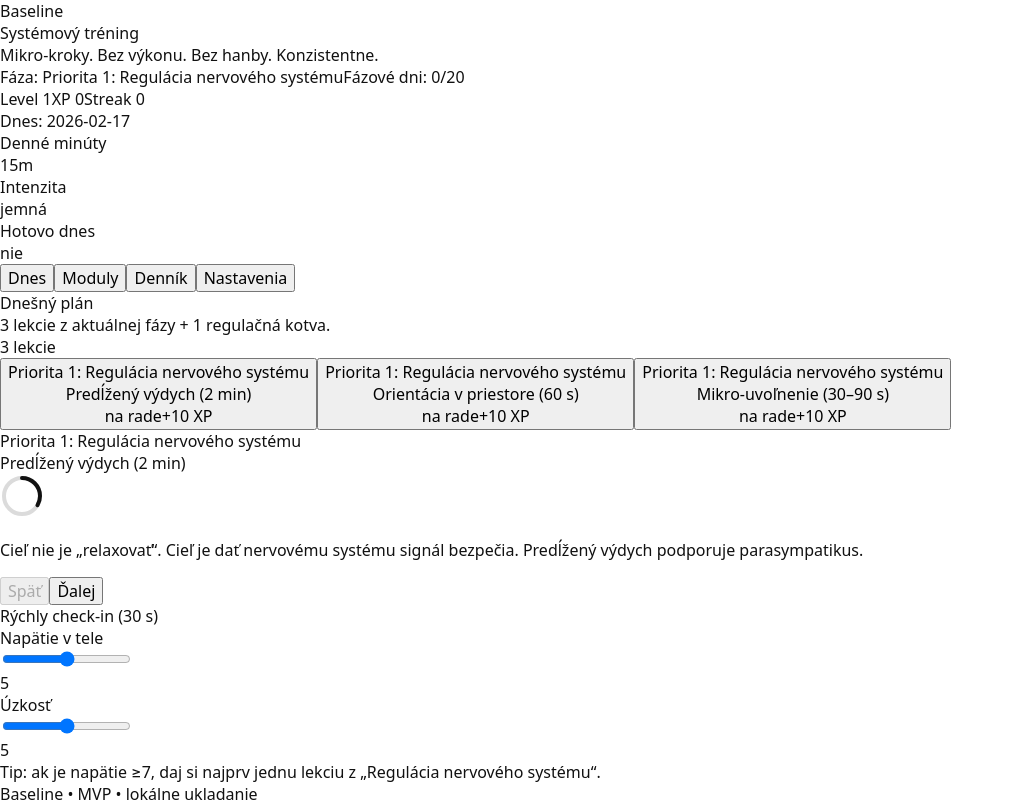
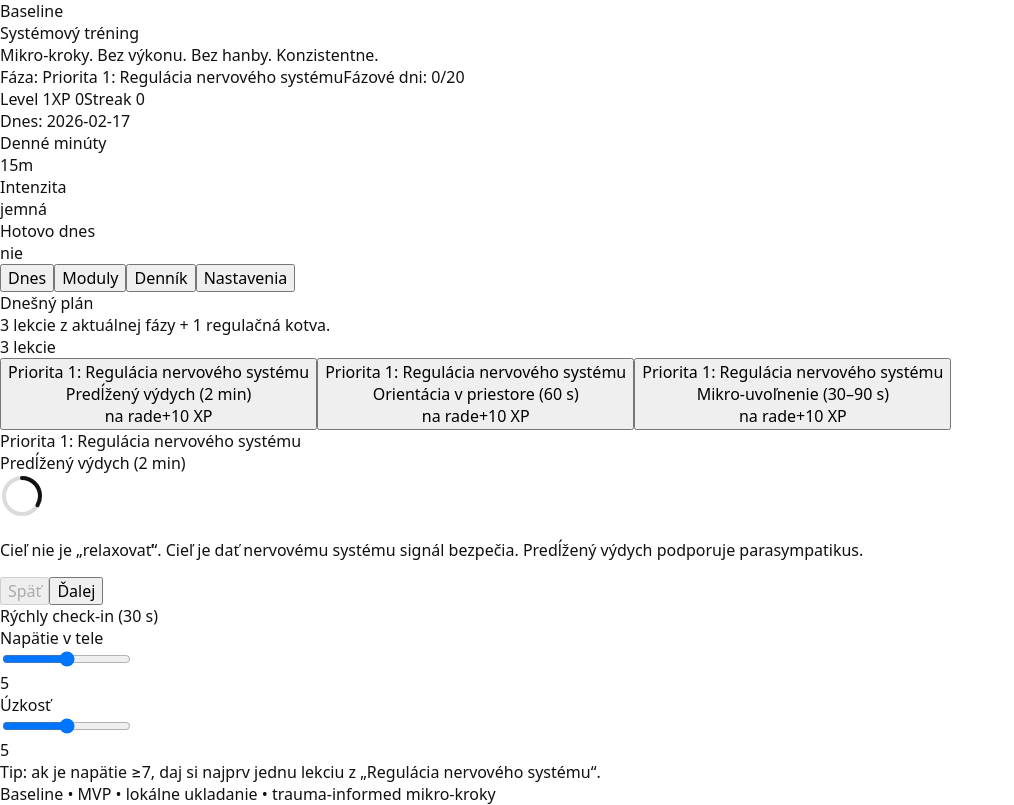
Before and after one commit to marekmajzon/Baseline, a React (Vite) app: page / in a window 1280 px wide. Shown: the whole page, without its empty margins (0-1014 px from the left). Built offline with nearby package versions, Linux system fonts and the light colour scheme.

Commit message:
Update App.jsx

```diff
--- a/src/App.jsx
+++ b/src/App.jsx
@@ -883,7 +883,9 @@ export default function App() {
           </div>
         )}
 
-        <footer className="pb-10 pt-2 text-center text-xs opacity-60">Baseline • MVP • lokálne ukladanie</footer>
+              <footer className="pb-10 pt-2 text-center text-xs opacity-60">
+          Baseline • MVP • lokálne ukladanie • trauma-informed mikro-kroky
+        </footer>
       </div>
     </div>
   );
```
